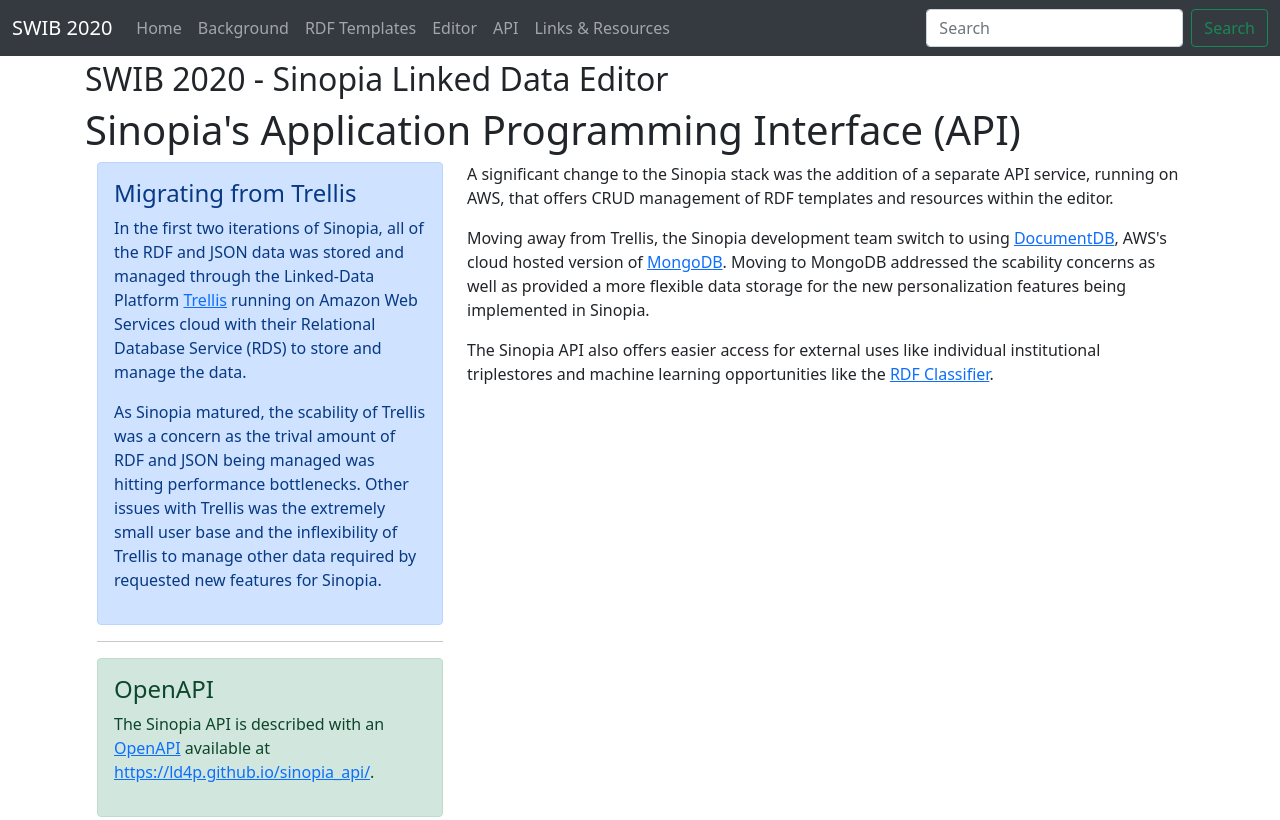
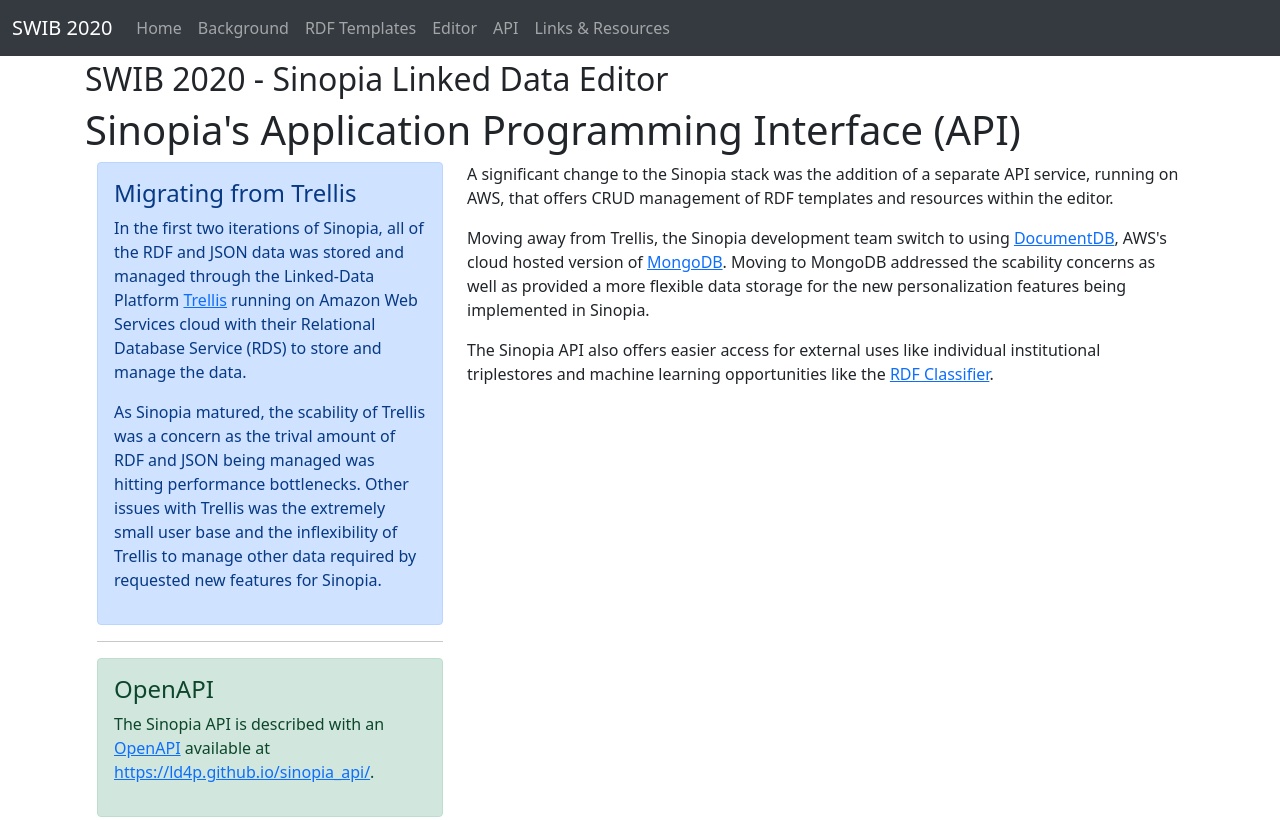
Before and after one commit to LD4P/swib-2020, a plain HTML site: page api.html in a window 1280 px wide. Shown: the top 820 px of the page. Drawn offline with Linux system fonts and the light colour scheme.

Commit message:
removed search form stub

```diff
--- a/api.html
+++ b/api.html
@@ -64,10 +64,6 @@
             <a class="nav-link" href="links-resources.html">Links &amp; Resources</a>
           </li>
         </ul>
-        <form class="d-flex">
-          <input class="form-control mr-2" type="search" placeholder="Search" aria-label="Search">
-          <button class="btn btn-outline-success" type="submit">Search</button>
-        </form>
       </div>
     </div>
   </nav>
```
Also changed, not shown: background.html (+0 -4 lines), editor.html (+0 -4 lines), index.html (+0 -4 lines), links-resources.html (+0 -4 lines), rdf-templates.html (+0 -4 lines), templates/_base.html (+0 -4 lines).
